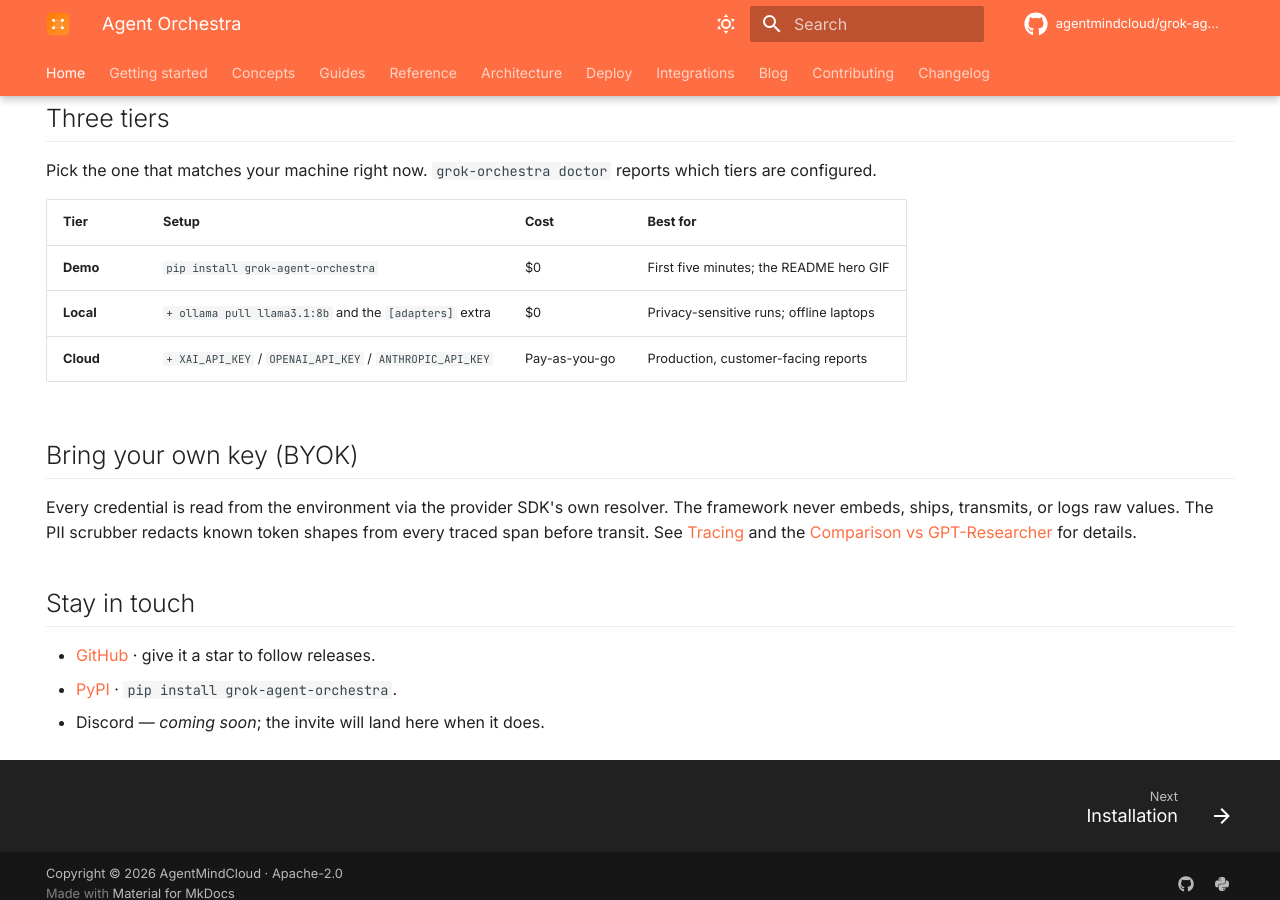
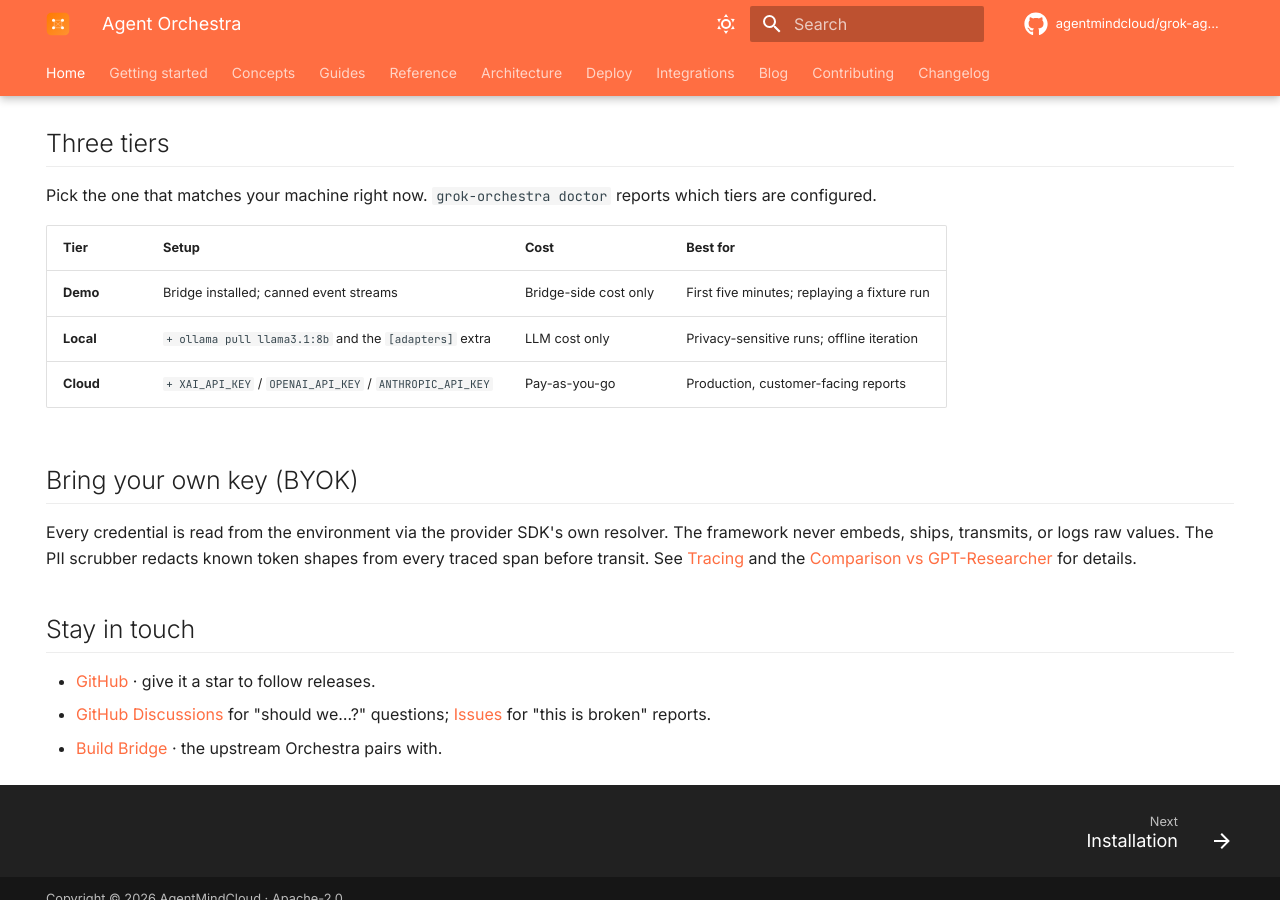
Before and after one commit to AgentMindCloud/grok-agent-orchestra, an MkDocs documentation site: the page built from docs/index.md, in a window 1280 px wide and 900 px high, scrolled down 1155 px. Built offline with MkDocs 1.6.1 and Material for MkDocs 9.7.7, drawn with Linux system fonts in a browser that asks for light colours; comment, search, counter and statistics services are not loaded; the version menu is left out; some of the changed text lies outside the part shown.

Commit message:
docs(launch): reframe Orchestra as a Bridge add-on
README + docs/index.md + launch-posts.md + the VS Code integration
page all reframed for the Bridge-paired launch:

- README badges: drop "PyPI coming in v0.1.0" + "Docker coming
  soon" + Discord; add "requires grok-build-bridge" badge.
- README hero: switch from .gif/.png references to the new
  branded SVGs at docs/images/*.svg, with an explicit
  "illustration not screenshot" caption.
- Add a prominent "Requires Build Bridge" callout above the Why
  section linking docs/integrations/build-bridge.md.
- Drop "free on a laptop, no keys" framing (Bridge is a hard
  runtime dep, so the claim was misleading); replace with
  Bridge-paired language and per-tier cost framing that names
  the LLM cost rather than implying the whole stack is free.
- Reframe install order: Bridge first, Orchestra second; the
  GitHub install path is the supported one until both publish
  to PyPI in lockstep.
- Reframe VS Code as build-from-source-only with .vsix install;
  drop the Marketplace recipe.
- Drop the Discord roadmap entry; replace with notifier hooks.
- Update Distribution roadmap to acknowledge PyPI publish is
  paired with the Bridge release.
- launch-posts.md: drop "runs free on your laptop with Ollama"
  pitch; replace with the Bridge-paired + adapters-extra story.

```diff
--- a/docs/index.md
+++ b/docs/index.md
@@ -9,7 +9,11 @@ hide:
 
 **Multi-agent research with visible debate and enforceable safety vetoes — powered by Grok.**
 
-> Multi-agent research that runs free on your laptop OR scales up with your favorite cloud LLM.
+> A [Grok Build Bridge](https://github.com/agentmindcloud/grok-build-bridge)
+> add-on. Bridge does generate / scan / deploy; Orchestra adds the
+> visible debate and the enforceable Lucas veto on top. See the
+> [pairing guide](integrations/build-bridge.md) for the two
+> integration modes.
 
 Four named roles — **Grok** (executive), **Harper** (research), **Benjamin** (logic),
 **Lucas** (veto) — argue on screen and ship a citation-rich report. Lucas's strict-JSON
@@ -57,8 +61,8 @@ which tiers are configured.
 
 | Tier | Setup | Cost | Best for |
 | --- | --- | --- | --- |
-| **Demo** | `pip install grok-agent-orchestra` | $0 | First five minutes; the README hero GIF |
-| **Local** | `+ ollama pull llama3.1:8b` and the `[adapters]` extra | $0 | Privacy-sensitive runs; offline laptops |
+| **Demo** | Bridge installed; canned event streams | Bridge-side cost only | First five minutes; replaying a fixture run |
+| **Local** | `+ ollama pull llama3.1:8b` and the `[adapters]` extra | LLM cost only | Privacy-sensitive runs; offline iteration |
 | **Cloud** | `+ XAI_API_KEY` / `OPENAI_API_KEY` / `ANTHROPIC_API_KEY` | Pay-as-you-go | Production, customer-facing reports |
 
 ## Bring your own key (BYOK)
@@ -73,6 +77,8 @@ transit. See [Tracing](guides/tracing.md) and the
 
 - [GitHub](https://github.com/agentmindcloud/grok-agent-orchestra)  ·  give it a
   star to follow releases.
-- [PyPI](https://pypi.org/project/grok-agent-orchestra/)  ·  `pip install
-  grok-agent-orchestra`.
-- Discord — _coming soon_; the invite will land here when it does.
+- [GitHub Discussions](https://github.com/agentmindcloud/grok-agent-orchestra/discussions)
+  for "should we…?" questions; [Issues](https://github.com/agentmindcloud/grok-agent-orchestra/issues)
+  for "this is broken" reports.
+- [Build Bridge](https://github.com/agentmindcloud/grok-build-bridge)  ·  the
+  upstream Orchestra pairs with.
```
Also changed, not shown: README.md (+47 -31 lines), docs/community/launch-posts.md (+4 -3 lines), docs/integrations/vscode.md (+8 -6 lines).
